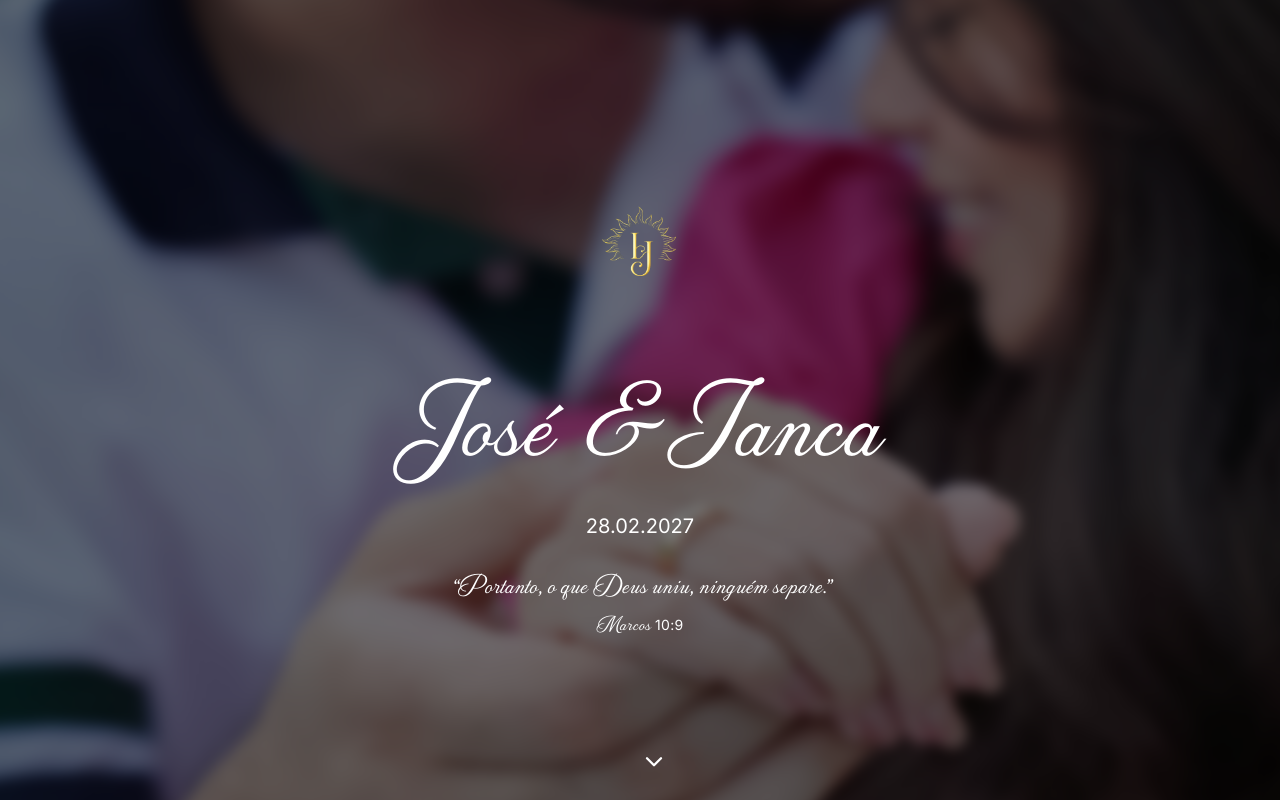
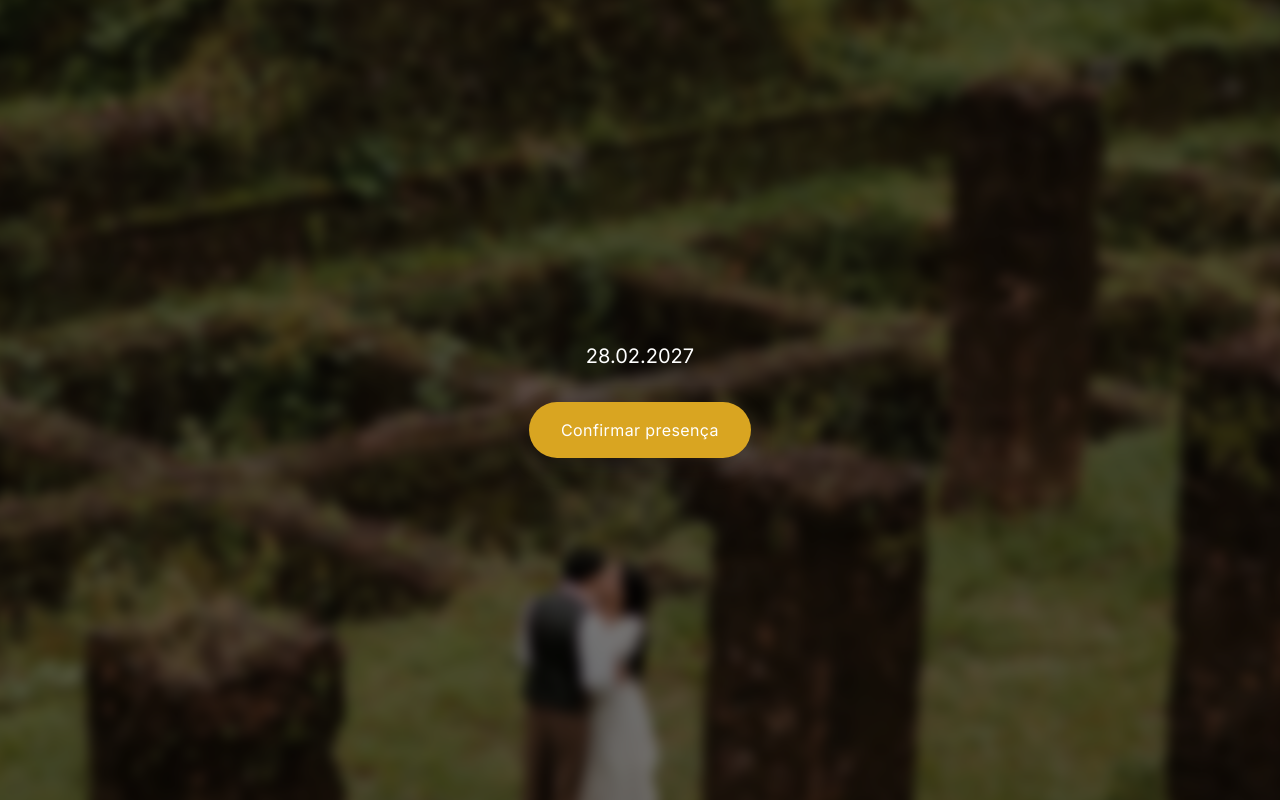
Before and after one commit to joseantoniocoelho98-wq/casamento-site, a Next.js app: page / in a window 1280 px wide. Shown: the top 800 px of the page. Built offline with nearby package versions, Linux system fonts and the light colour scheme.

Commit message:
Simplificando Hero para foto, data e botao apenas

```diff
--- a/components/Hero.tsx
+++ b/components/Hero.tsx
@@ -3,18 +3,13 @@
 import { useState } from 'react';
 import Image from 'next/image';
 import { motion } from 'framer-motion';
-import { ChevronDown } from 'lucide-react';
-import CountdownTimer from './CountdownTimer';
-
-const WEDDING_DATE = '2027-02-28T16:00:00';
 
 function scrollToRSVP() {
   document.getElementById('rsvp')?.scrollIntoView({ behavior: 'smooth' });
 }
 
-function HeroPhoto() {
+export default function Hero() {
   const [imageFailed, setImageFailed] = useState(false);
-  const [logoFailed, setLogoFailed] = useState(false);
 
   return (
     <section className="relative min-h-screen flex items-center justify-center overflow-hidden">
@@ -32,33 +27,7 @@ function HeroPhoto() {
       )}
       <div className="absolute inset-0 bg-black/50" />
 
-      <div className="relative z-10 section-container text-center flex flex-col items-center gap-8 py-24">
-        {!logoFailed && (
-          <motion.div
-            initial={{ opacity: 0, y: -10 }}
-            animate={{ opacity: 1, y: 0 }}
-            transition={{ duration: 0.7 }}
-            className="relative w-32 h-32 md:w-48 md:h-48"
-          >
-            <Image
-              src="/images/logo.png"
-              alt="Logo do casamento"
-              fill
-              className="object-contain"
-              onError={() => setLogoFailed(true)}
-            />
-          </motion.div>
-        )}
-
-        <motion.h1
-          initial={{ opacity: 0, y: 20 }}
-          animate={{ opacity: 1, y: 0 }}
-          transition={{ duration: 0.9, delay: 0.15 }}
-          className="text-5xl md:text-7xl lg:text-8xl text-white leading-tight"
-        >
-          José <span className="text-white italic">&</span> Ianca
-        </motion.h1>
-
+      <div className="relative z-10 section-container text-center flex flex-col items-center gap-8">
         <motion.p
           initial={{ opacity: 0, y: 10 }}
           animate={{ opacity: 1, y: 0 }}
@@ -68,41 +37,10 @@ function HeroPhoto() {
           28.02.2027
         </motion.p>
 
-        <motion.blockquote
-          initial={{ opacity: 0 }}
-          animate={{ opacity: 1 }}
-          transition={{ duration: 1, delay: 0.5 }}
-          className="max-w-xl text-xl md:text-2xl font-display text-white leading-relaxed"
-        >
-          &ldquo;Portanto, o que Deus uniu, ninguém separe.&rdquo;
-          <span className="block not-italic text-sm mt-2 tracking-wide text-white">
-            <span className="font-display text-lg">Marcos</span>{' '}
-            <span className="font-body">10:9</span>
-          </span>
-        </motion.blockquote>
-      </div>
-
-      <motion.div
-        animate={{ y: [0, 8, 0] }}
-        transition={{ duration: 1.8, repeat: Infinity, ease: 'easeInOut' }}
-        className="absolute bottom-8 left-1/2 -translate-x-1/2 text-white"
-      >
-        <ChevronDown size={28} />
-      </motion.div>
-    </section>
-  );
-}
-
-function HeroCountdownSection() {
-  return (
-    <div className="py-16 md:py-20 flex flex-col items-center gap-8">
-      <CountdownTimer targetDate={WEDDING_DATE} />
-
         <motion.button
           initial={{ opacity: 0, y: 10 }}
-        whileInView={{ opacity: 1, y: 0 }}
-        viewport={{ once: true, amount: 0.6 }}
-        transition={{ duration: 0.6 }}
+          animate={{ opacity: 1, y: 0 }}
+          transition={{ duration: 0.6, delay: 0.5 }}
           whileHover={{ scale: 1.03 }}
           whileTap={{ scale: 0.97 }}
           onClick={scrollToRSVP}
@@ -111,14 +49,6 @@ function HeroCountdownSection() {
           Confirmar presença
         </motion.button>
       </div>
+    </section>
   );
 }
-
-export default function Hero() {
-  return (
-    <>
-      <HeroPhoto />
-      <HeroCountdownSection />
-    </>
-  );
-}
```
Also changed, not shown: public/fonts/VerandahReverie.otf, public/images/hero.jpg. Lines whose indentation alone changed are shown as unchanged.
